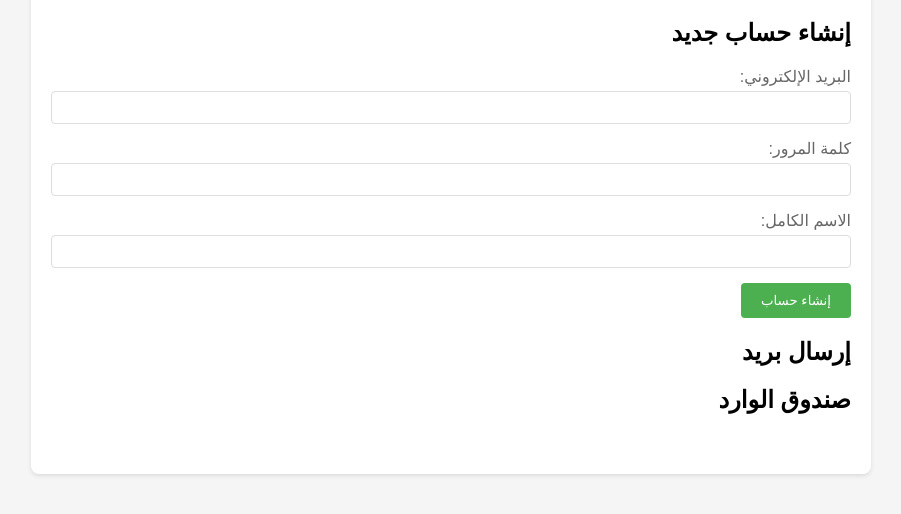
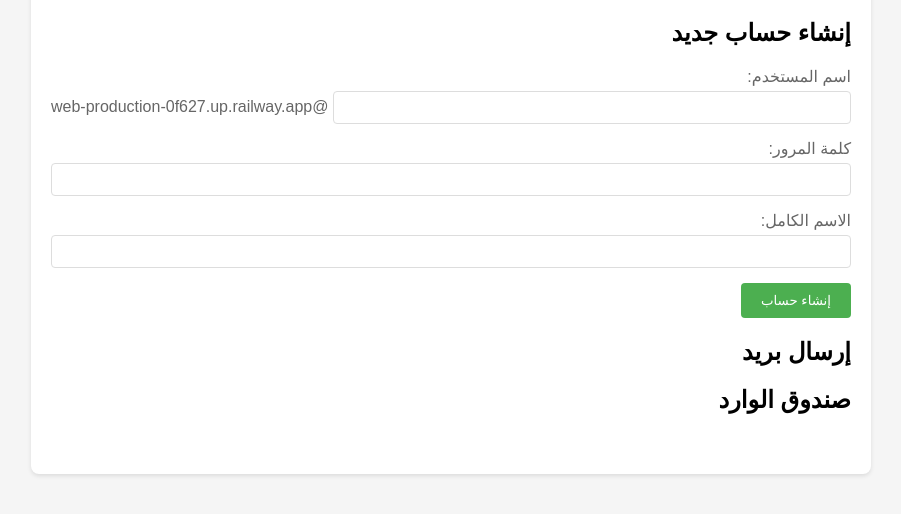
Before and after one commit to Dev-3li/mail-server, a website: page public/index.html in a window 1280 px wide. Shown: the part 102-616 px from the top of the page, without its empty margins (189-1090 px from the left). Drawn offline with Linux system fonts and the light colour scheme.

Commit message:
إضافة دعم النطاق المخصص

```diff
--- a/public/index.html
+++ b/public/index.html
@@ -66,6 +66,15 @@
             padding: 10px;
             border-bottom: 1px solid #ddd;
         }
+        .email-input {
+            display: flex;
+            align-items: center;
+            gap: 5px;
+        }
+        .domain {
+            color: #666;
+            white-space: nowrap;
+        }
     </style>
 </head>
 <body>
@@ -75,8 +84,11 @@
         <h2>إنشاء حساب جديد</h2>
         <form id="createAccountForm">
             <div class="form-group">
-                <label>البريد الإلكتروني:</label>
-                <input type="email" id="email" required>
+                <label>اسم المستخدم:</label>
+                <div class="email-input">
+                    <input type="text" id="username" required>
+                    <span class="domain">@web-production-0f627.up.railway.app</span>
+                </div>
             </div>
             <div class="form-group">
                 <label>كلمة المرور:</label>
@@ -118,6 +130,7 @@
 
     <script>
         const API_URL = 'https://web-production-0f627.up.railway.app';
+        const DOMAIN = 'web-production-0f627.up.railway.app';
         let currentUser = null;
 
         // التحقق من وجود مستخدم مسجل
@@ -131,13 +144,16 @@
         document.getElementById('createAccountForm').addEventListener('submit', async (e) => {
             e.preventDefault();
             try {
+                const username = document.getElementById('username').value;
+                const email = `${username}@${DOMAIN}`;
+
                 const response = await fetch(`${API_URL}/api/accounts`, {
                     method: 'POST',
                     headers: {
                         'Content-Type': 'application/json',
                     },
                     body: JSON.stringify({
-                        email: document.getElementById('email').value,
+                        email,
                         password: document.getElementById('password').value,
                         fullName: document.getElementById('fullName').value
                     })
```
Also changed, not shown: server.js (+17 -0 lines).
